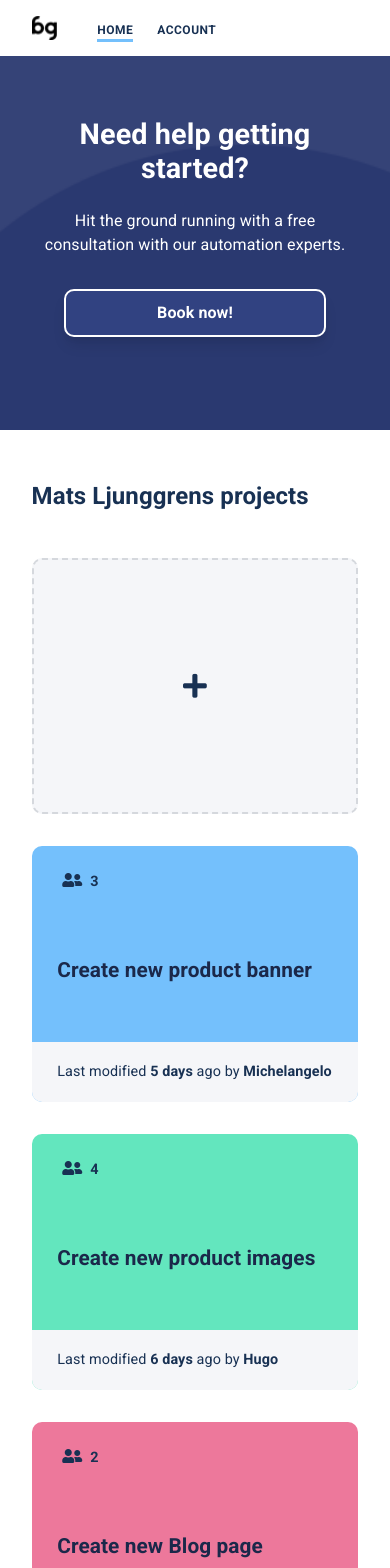
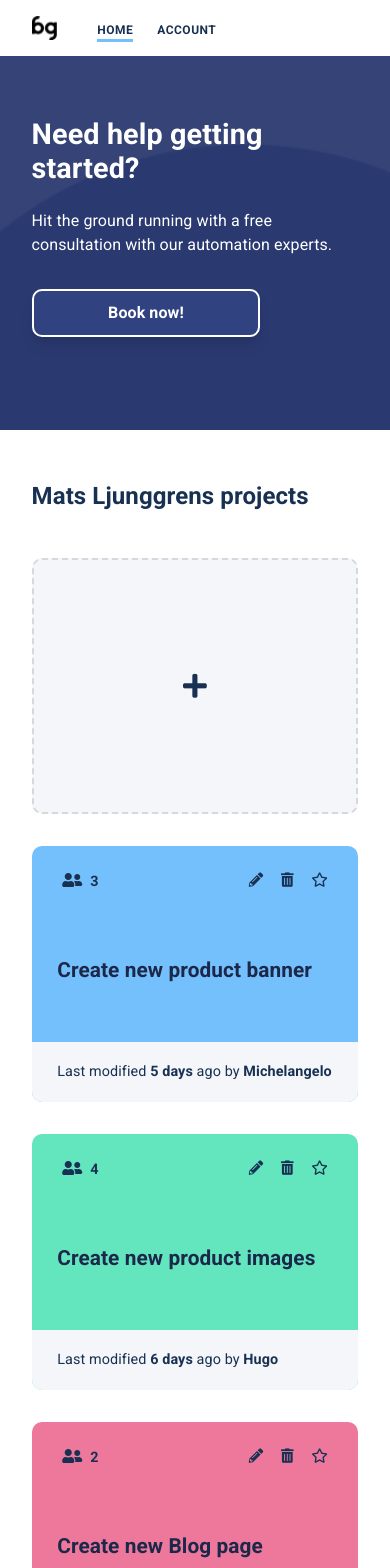
Before and after one commit to karinlj/boozang-manager-demo-22, a Vue app: page / in a window 390 px wide. Shown: the top 1568 px of the page. Built offline with nearby package versions, Linux system fonts and the light colour scheme; data requests are answered from the project's data file.

Commit message:
mobile fixes

```diff
--- a/src/App.vue
+++ b/src/App.vue
@@ -97,13 +97,11 @@ button,
   }
 }
 .container {
-  max-width: 1200px;
   max-width: 1100px;
   width: 100%;
   margin: 0 auto;
   padding: 0 1rem;
   @media all and (min-width: $xxl-min) {
-    max-width: 1400px;
     max-width: 1300px;
   }
 }
--- a/src/components/SignUpComp.vue
+++ b/src/components/SignUpComp.vue
@@ -108,6 +108,9 @@ export default {
   background-repeat: no-repeat;
   background-size: cover;
   min-height: 100vh;
+  @media all and (max-width: $xs-max) {
+    background: #fff;
+  }
 }
 .flag-section {
   display: flex;
@@ -138,20 +141,19 @@ export default {
     margin-top: 4rem;
   }
   .container {
-    margin-top: 3rem;
     @media all and (min-width: $md-min) {
       margin-top: 0;
     }
   }
 }
 .signup-section {
-  margin-top: 2rem;
   padding: 1rem 0 2rem 0;
   width: 100%;
   height: auto;
   @media all and (min-width: $sm-min) {
     width: 410px;
     margin: 0 auto;
+    margin-top: 2rem;
   }
   @media all and (min-width: $md-min) {
     width: 800px;
--- a/src/components/SingleProject.vue
+++ b/src/components/SingleProject.vue
@@ -289,6 +289,9 @@ export default {
     display: flex;
     opacity: 0;
     transition: all 0.3s ease-in;
+    @media all and (max-width: $xs-max) {
+      opacity: 1;
+    }
   }
   &:hover {
     text-decoration: none;
--- a/src/components/SubHeader.vue
+++ b/src/components/SubHeader.vue
@@ -25,7 +25,7 @@ export default {
     display: flex;
     flex-direction: column;
     @media all and (max-width: $xs-max) {
-      text-align: center;
+      // text-align: center;
     }
     @media all and (min-width: $sm-min) {
       flex-direction: row;
@@ -56,8 +56,8 @@ export default {
       background-image: linear-gradient(rgba(0, 0, 0, 0.1) 0 0);
     }
     @media all and (max-width: $xs-max) {
-      width: 80%;
-      margin: 2rem auto;
+      width: 70%;
+      margin: 2rem 0;
     }
     @media all and (min-width: $sm-min) {
       margin-top: 0;
```
